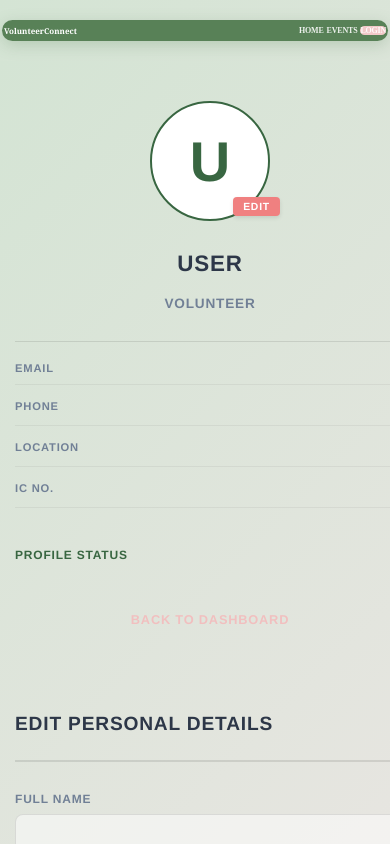
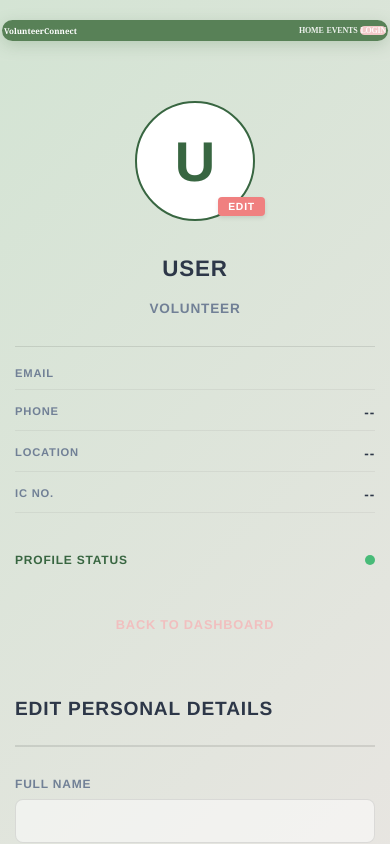
Before and after one commit to syamie66/volunteerconnect, a React (Create React App) app: page /profile/update in a window 390 px wide. Shown: the top 844 px of the page. Built offline with nearby package versions, Linux system fonts and the light colour scheme; no server answers.

Commit message:
adjust profile

```diff
--- a/src/pages/volunteer/ProfileUpdate.css
+++ b/src/pages/volunteer/ProfileUpdate.css
@@ -266,85 +266,95 @@
 }
 
 /* =========================================
-   MOBILE RESPONSIVENESS (NO CLIPPING FIX)
+   MOBILE RESPONSIVENESS (STRICT FIT FIX)
    ========================================= */
 @media screen and (max-width: 900px) {
 
-    /* 1. WRAPPER: Fix Screen Overflow */
+    /* 1. GLOBAL RESET for this section */
     .pu-wrapper {
-        display: block;    /* Disable flex centering to allow natural scroll */
-        width: 100%;       /* Use % instead of vw to prevent horizontal scrollbars */
-        height: auto;      /* Remove fixed height so it grows with content */
-        min-height: 100vh; /* Cover at least full screen */
-        padding: 20px 15px; /* Smaller padding on sides to maximize space */
-        overflow-x: hidden; /* Prevent horizontal side-scroll */
+        width: 100%;        /* Changed from 100vw to 100% */
+        padding: 20px 15px; /* Reduce side padding to 15px */
+        box-sizing: border-box; /* Includes padding in width calculation */
+        overflow-x: hidden; /* Cuts off anything that tries to stick out */
+        display: block;     /* Enables natural vertical scrolling */
+        height: auto;
+        min-height: 100vh;
     }
 
+    /* 2. CONTAINER */
     .pu-container {
+        width: 100%;
+        max-width: 100%;
         display: flex;
         flex-direction: column;
-        width: 100%;
-        max-width: 100%; /* Ensure it never exceeds screen width */
         gap: 30px;
+        margin: 0;
+        padding: 0;
     }
 
-    /* 2. SUMMARY CARD: Remove Fixed Width */
-    .pu-summary-card {
-        width: 100%;      /* Override the 320px fixed width */
+    /* 3. INPUTS (The usual culprit for right-side overflow) */
+    .pu-input {
+        width: 100% !important; /* Force it to fit */
         max-width: 100%;
-        margin-bottom: 20px;
-        align-items: center; /* Center content */
-        text-align: center;
+        box-sizing: border-box; /* Vital: padding sits INSIDE the 100% width */
+        font-size: 16px; /* Fixes iOS zoom */
+        min-width: 0;    /* Prevents flex items from resisting shrinking */
     }
 
-    /* Fix Avatar centering */
-    .pu-avatar-container {
-        margin: 0 auto 20px auto;
+    /* 4. SUMMARY CARD */
+    .pu-summary-card {
+        width: 100% !important; /* Override fixed 320px */
+        max-width: 100%;
+        box-sizing: border-box;
+        margin: 0;
+        display: flex;
+        flex-direction: column;
+        align-items: center;
     }
 
-    /* Ensure text in rows doesn't clip */
+    /* Fix for long emails breaking layout */
+    .pu-info-value {
+        word-break: break-word; /* Forces long text to wrap */
+        text-align: right;
+    }
+
     .pu-info-row {
         width: 100%;
         display: flex;
         justify-content: space-between;
-        /* Allow text to wrap if values are long */
-        flex-wrap: wrap;
-        gap: 10px;
+        gap: 15px; /* Gap instead of fixed margins */
     }
 
-    /* 3. FORM SECTION: Safe Widths */
+    /* 5. FORM LAYOUT */
     .pu-form-card {
         width: 100%;
         padding: 0;
+        box-sizing: border-box;
     }
 
     .pu-form-grid {
-        display: flex;       /* Use Flex column instead of Grid to prevent overflow */
+        display: flex;       /* Use Flex instead of Grid for safety */
         flex-direction: column;
         width: 100%;
         gap: 20px;
     }
 
-    /* Force inputs to stay inside the screen */
-    .pu-input {
+    .pu-span-2 {
         width: 100%;
-        box-sizing: border-box; /* Crucial: includes padding in width calculation */
-        font-size: 16px; /* Prevents iOS zoom */
-        min-width: 0; /* Prevents flex items from breaking out */
     }
 
-    /* 4. BUTTONS: Stack vertically */
+    /* 6. BUTTONS */
     .pu-actions {
+        width: 100%;
         flex-direction: column-reverse;
-        width: 100%;
+        gap: 15px;
         margin-top: 10px;
-        gap: 15px;
+        padding: 0; /* Remove padding causing overflow */
     }
 
     .pu-btn-save,
     .pu-btn-cancel {
         width: 100%;
-        padding: 15px;
-        box-sizing: border-box;
+        box-sizing: border-box; /* Ensure padding doesn't widen button */
     }
 }
```
